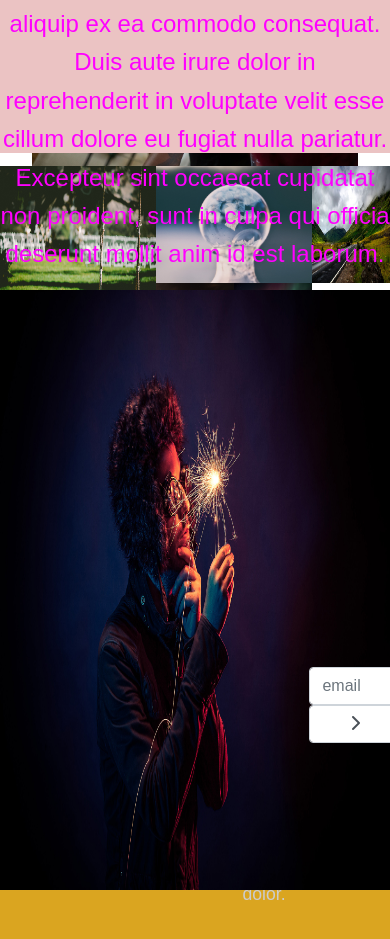
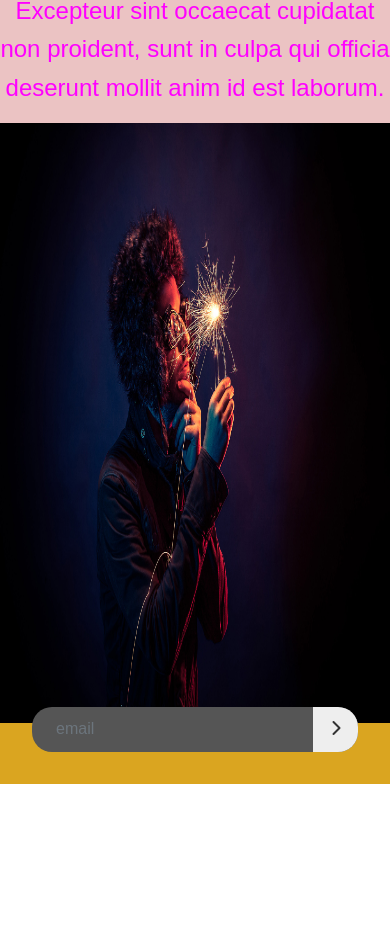
Before and after one commit to kahenya-anita/Delani-Studio, a plain HTML site: page index.html in a window 390 px wide. Shown: the part 691-1630 px from the top of the page. After the commit the page ends 1475 px from the top, so only its background shows below. Drawn offline with nearby package versions, Linux system fonts and the light colour scheme; a web font is replaced by a local one.

Commit message:
Add more awesome styles

```diff
--- a/css/styles.css
+++ b/css/styles.css
@@ -184,11 +184,45 @@ img {
  .email-form {
      width: 100%;
      display: inline-block;
-     color: #555;
+     background-color: #555;
      position: relative;
      border-radius: 20px;
      line-height: 0;
      margin-top: 1rem;
+ }
+
+ .email-form .form-control {
+     display: inline-block;
+     border: 0;
+     outline: 0;
+     font-size: 1rem;
+     color: #ddd;
+     background-color: transparent;
+     font-family: inherit;
+     margin: 0;
+     padding: 0 3rem 0 1.5rem;
+     width: 100%;
+     height: 45px;
+     border-radius: 20px;
+ }
+
+ .email-form .submit {
+     display: inline-block;
+     position: absolute;
+     top: 0;
+     right: 0;
+     width: 45px;
+     height: 45px;
+     background-color: #eee;
+     font-size: 1rem;
+     text-align: center;
+     margin: 0;
+     padding: 0;
+     outline: 0;
+     border: 0;
+     color: #333;
+     cursor: pointer;
+     border-radius: 0 20px 20px 0;
  }
  /*utilities*/
  .btn {
@@ -213,3 +247,60 @@ img {
     width: 100%;
     background-color: rgb(235, 195, 195);
  }
+
+ /*Media Queriies*/
+ @media(max-width: 700px) {
+     .section-a.container {
+         grid-template-columns: 1fr;
+         text-align: center;
+     }
+
+     .section-a.container div:first-child {
+         order: 2;
+     }
+
+     .section-a.container div:last-child {
+         order: -1;
+     }
+     .section-a img {
+         width: 80%;
+         margin: auto;
+     }
+
+     .section-b-inner h2 {
+         font-size: 3.5rem;
+     }
+
+     .section-c .gallery {
+         grid-template-columns: repeat(3, 1fr);
+     }
+
+     .section-c .gallery a:first-child {
+         grid-row: 1/1;
+         grid-column: 1/1;
+
+     }
+
+     .section-c .gallery a:nth-child(2) {
+         grid-row: 2/2;
+         grid-column: 2/4;
+     }
+
+     .section-c .gallery a:last-child {
+         display: none;
+     }
+
+     .section-footer {
+         padding: 2rem 0;
+     }
+
+     .section-footer .container {
+         grid-template-columns: 1fr;
+         text-align: center;
+     }
+
+     .section-footer div:nth-child(2),
+     .section-footer div:nth-child(3) {
+         display: none;
+     }
+ }
```
Also changed, not shown: css/Documents/Delani-Studio/img/04.jpg (added).
